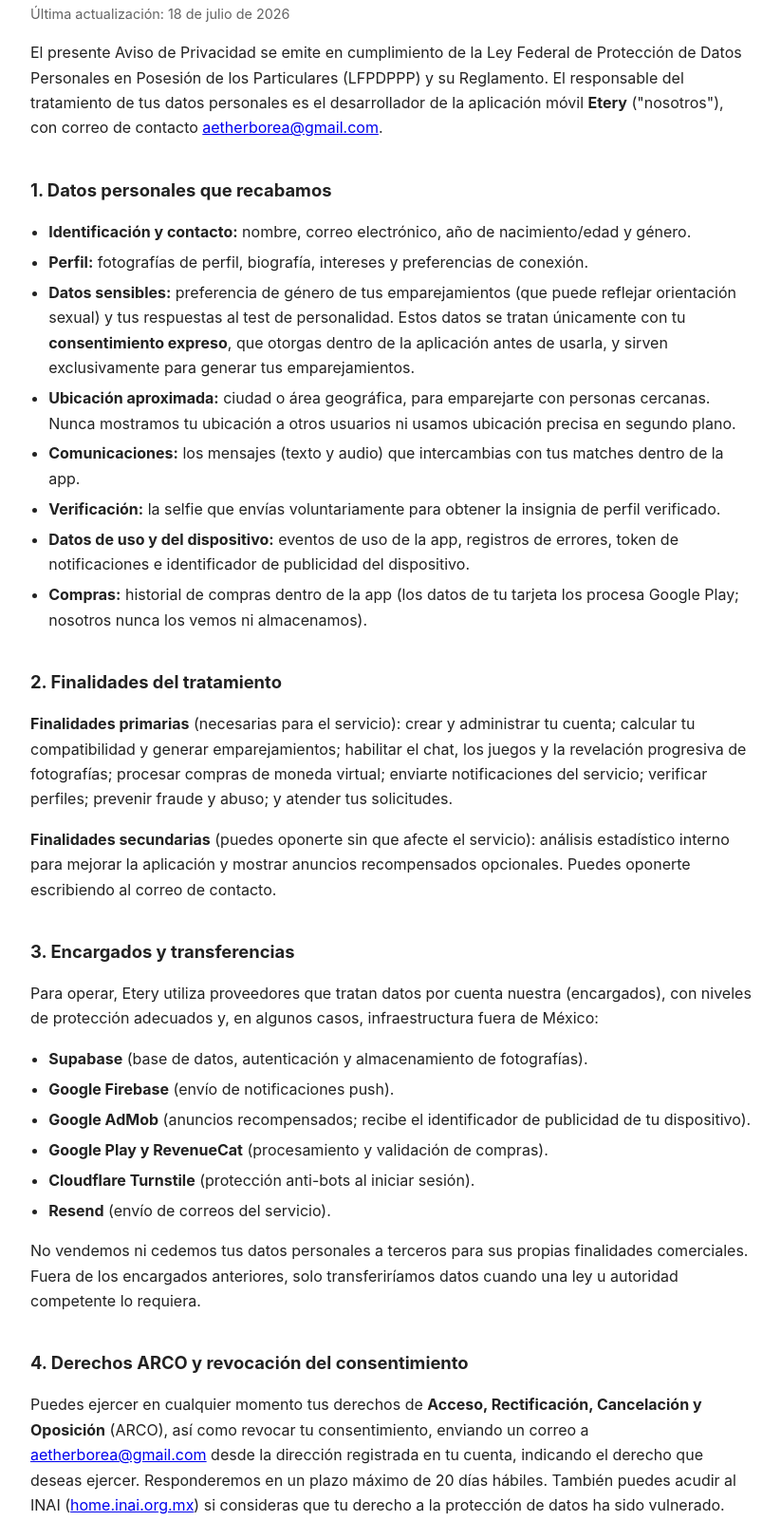
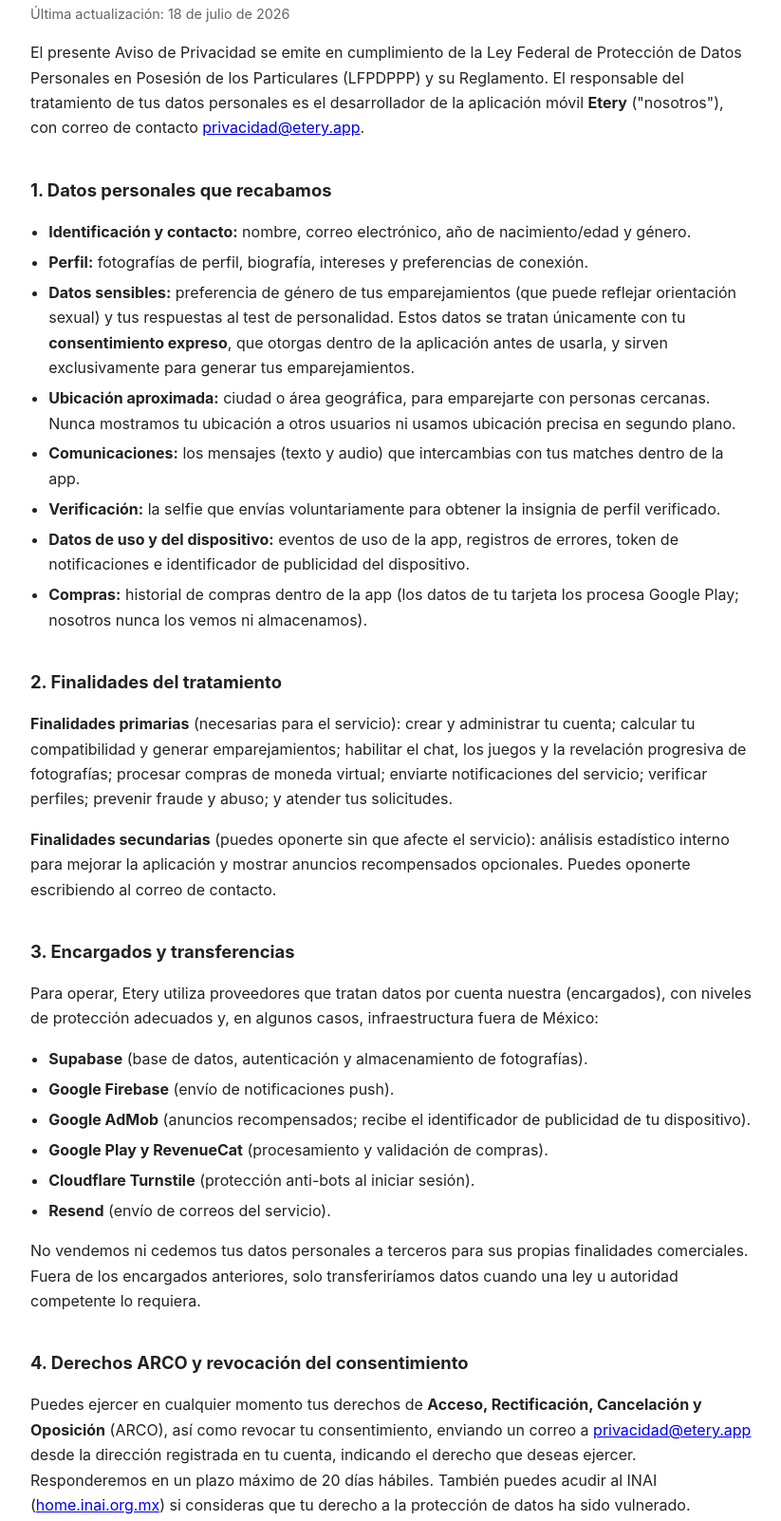
Before and after one commit to helamanb/etery-legal, a plain HTML site: page index.html in a window 1280 px wide. Shown: the part 98-1700 px from the top of the page at 95% size, without its empty margins (228-1051 px from the left). Drawn offline with Linux system fonts and the light colour scheme.

Commit message:
Contacto ARCO: privacidad@etery.app (buzon del dominio)

```diff
--- a/index.html
+++ b/index.html
@@ -22,7 +22,7 @@
 Protección de Datos Personales en Posesión de los Particulares (LFPDPPP) y su
 Reglamento. El responsable del tratamiento de tus datos personales es el
 desarrollador de la aplicación móvil <strong>Etery</strong> ("nosotros"), con
-correo de contacto <a href="mailto:aetherborea@gmail.com">aetherborea@gmail.com</a>.</p>
+correo de contacto <a href="mailto:privacidad@etery.app">privacidad@etery.app</a>.</p>
 
 <h2>1. Datos personales que recabamos</h2>
 <ul>
@@ -60,7 +60,7 @@
 <p>Puedes ejercer en cualquier momento tus derechos de <strong>Acceso,
 Rectificación, Cancelación y Oposición</strong> (ARCO), así como revocar tu
 consentimiento, enviando un correo a
-<a href="mailto:aetherborea@gmail.com">aetherborea@gmail.com</a> desde la
+<a href="mailto:privacidad@etery.app">privacidad@etery.app</a> desde la
 dirección registrada en tu cuenta, indicando el derecho que deseas ejercer.
 Responderemos en un plazo máximo de 20 días hábiles. También puedes acudir al
 INAI (<a href="https://home.inai.org.mx" rel="noopener">home.inai.org.mx</a>)
```
